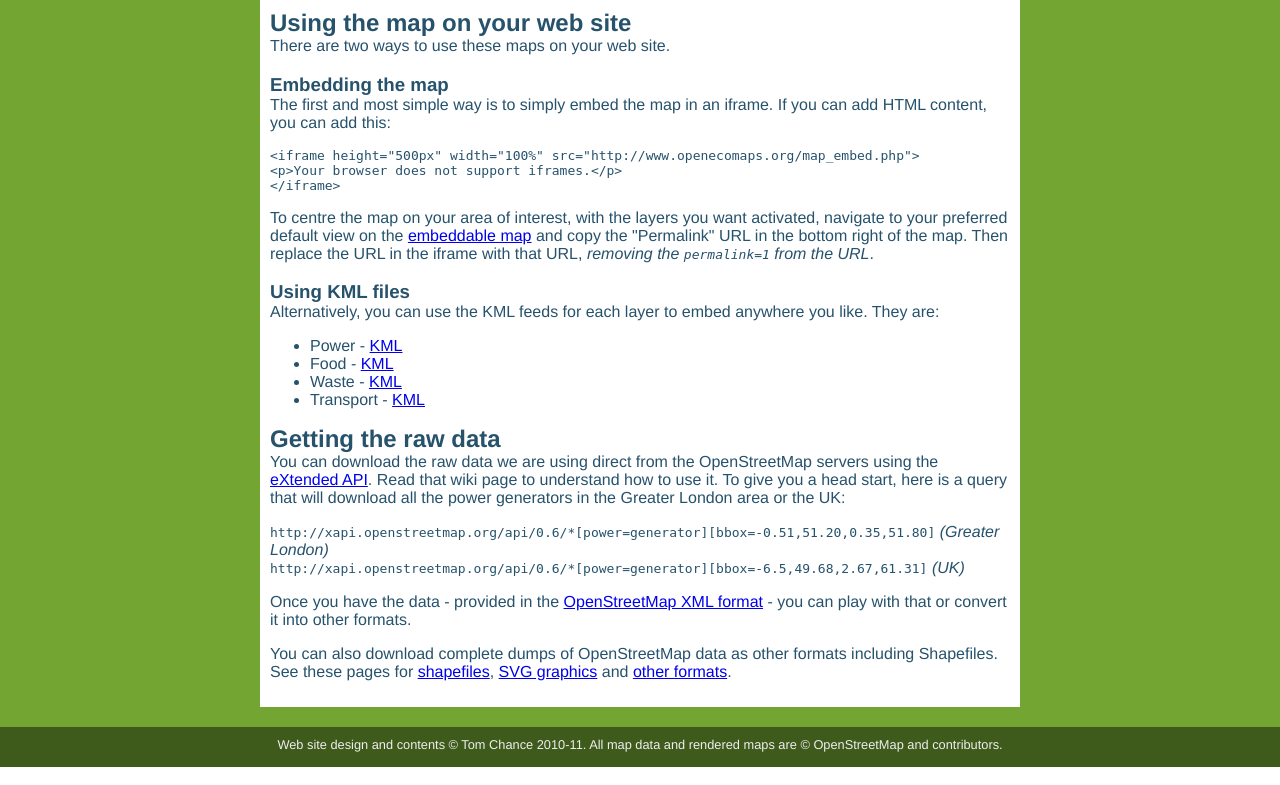
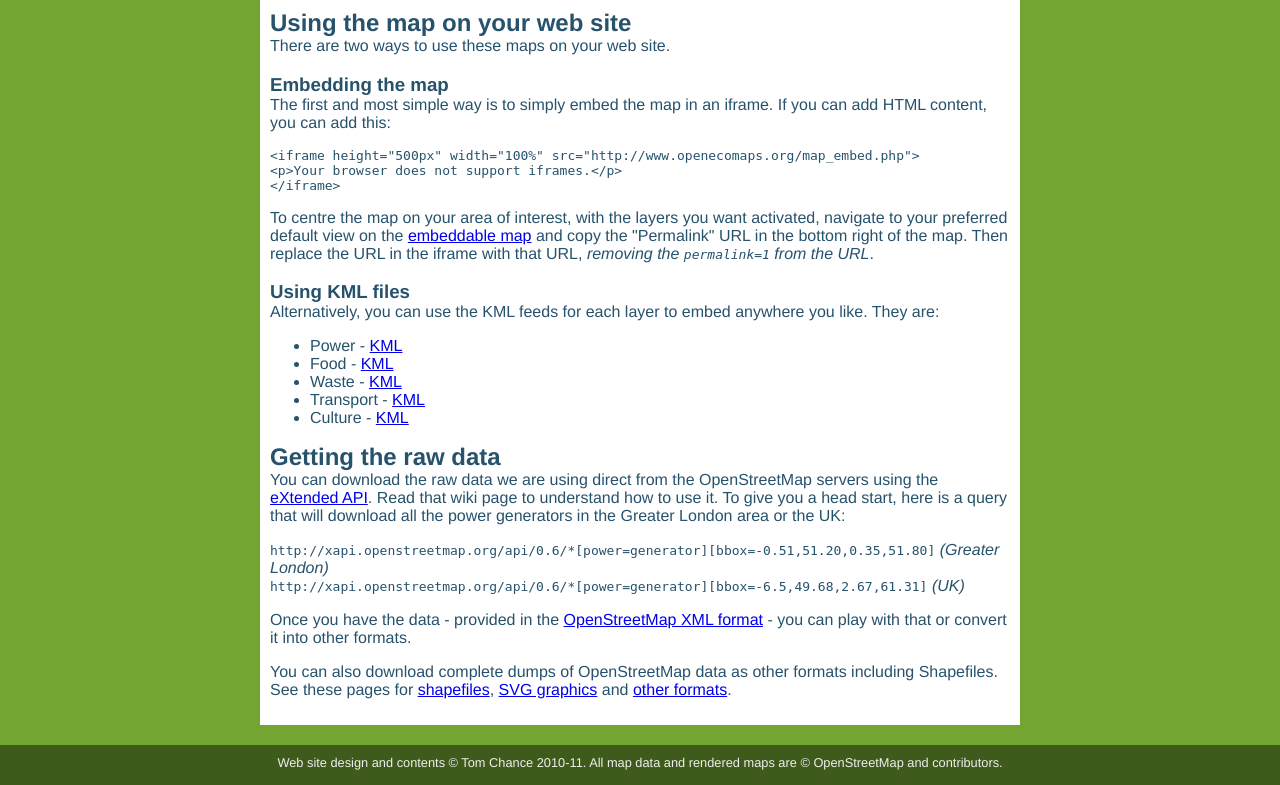
Before and after one commit to tomchance/OpenEcoMaps, a PHP site: page /data.php in a window 1280 px wide. Shown: the part 143-928 px from the top of the page. Run offline with PHP 8.4, Linux system fonts and the light colour scheme; data that the repository does not hold is empty.

Commit message:
Adding kml dir

```diff
--- a/www/data.php
+++ b/www/data.php
@@ -26,6 +26,7 @@ include("includes/header.inc");
       <li>Food - <a href="http://www.openecomaps.org/kml/london/food.kml">KML</a></li>
       <li>Waste - <a href="http://www.openecomaps.org/kml/london/waste.kml">KML</a></li>
       <li>Transport - <a href="http://www.openecomaps.org/kml/london/transport.kml">KML</a></li>
+      <li>Culture - <a href="http://www.openecomaps.org/kml/london/culture.kml">KML</a></li>
     </ul>
 
     <h2>Getting the raw data</h2>
```
